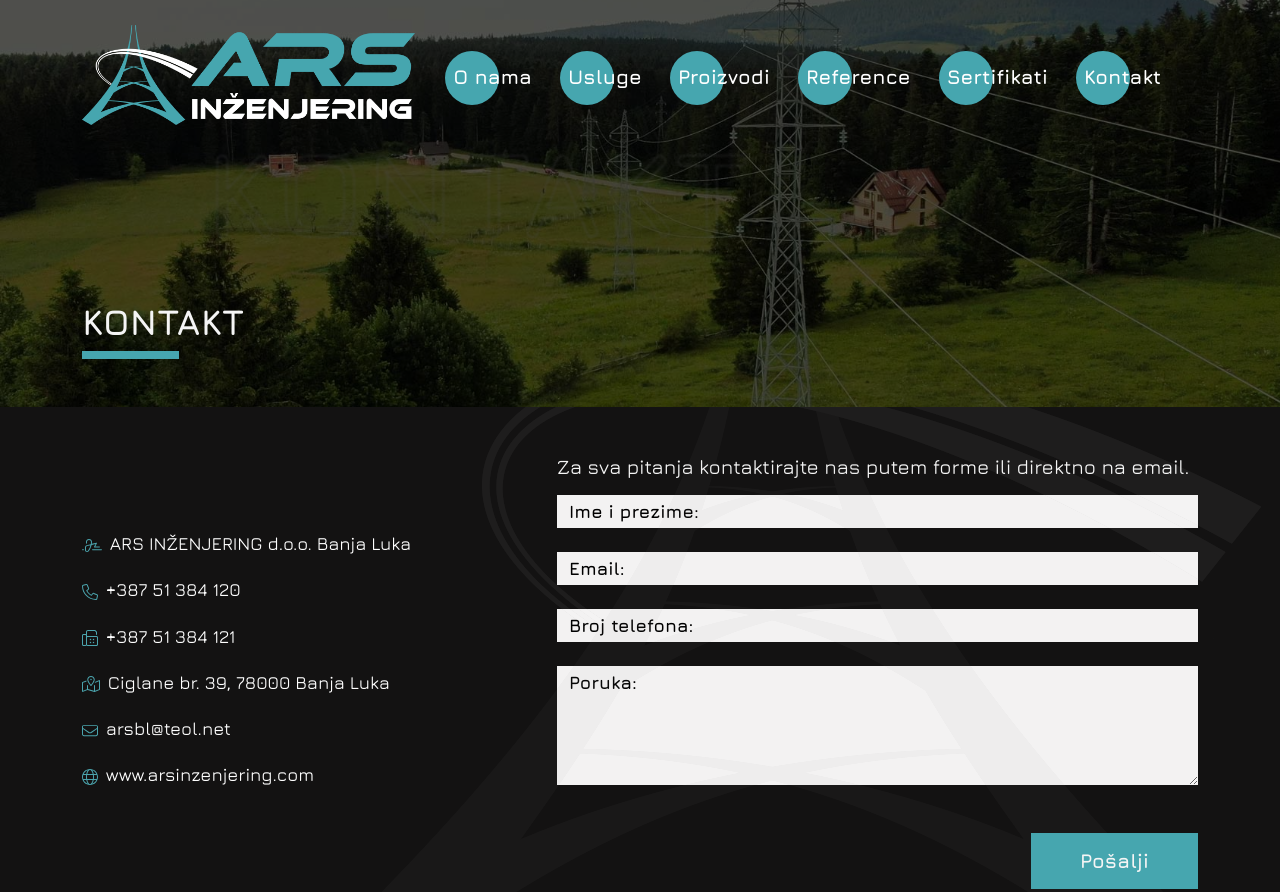
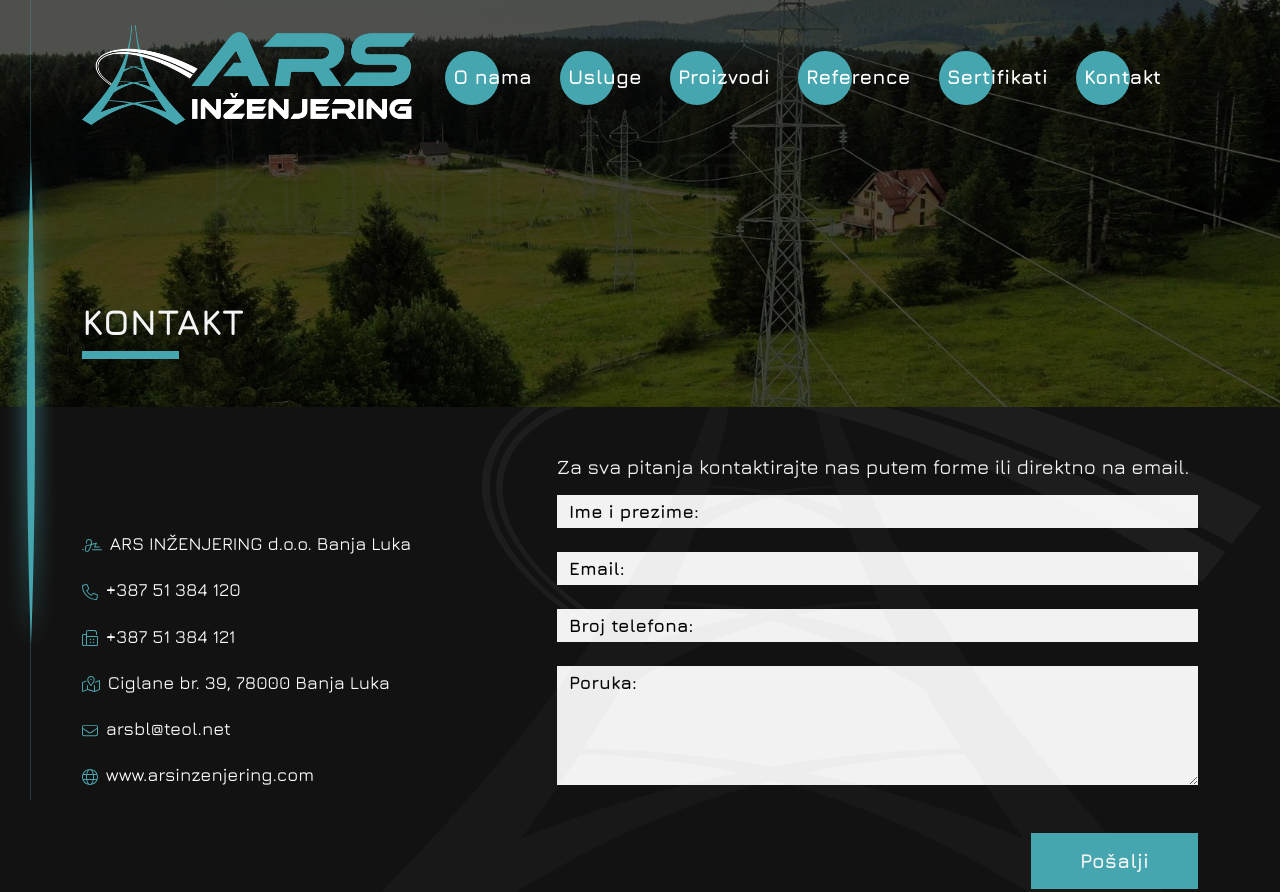
Before and after one commit to 21djordje/ARS, a plain HTML site: page kontakt.html in a window 1280 px wide. Shown: the top 892 px of the page. Drawn offline with nearby package versions, Linux system fonts and the light colour scheme.

Commit message:
scroll backup

```diff
--- a/kontakt.html
+++ b/kontakt.html
@@ -31,6 +31,15 @@
     <title>ARS | Kontakt</title>
   </head>
   <body>
+    <section class="scroll">
+      <div class="scroll-line"></div>
+      <img
+        src="assets/scroll-thumb.svg"
+        class="scroll__thumb"
+        alt="Infinity Scroll"
+      />
+    </section>
+
     <nav class="navbar navbar-expand-lg fixed-top">
       <div class="container">
         <a class="navbar-brand" href="index.html">
```
Also changed, not shown: o-nama.html (+9 -0 lines), proizvodi.html (+9 -0 lines), reference.html (+9 -0 lines), sertifikati.html (+9 -0 lines), single-project.html (+9 -0 lines), usluge.html (+9 -0 lines).
